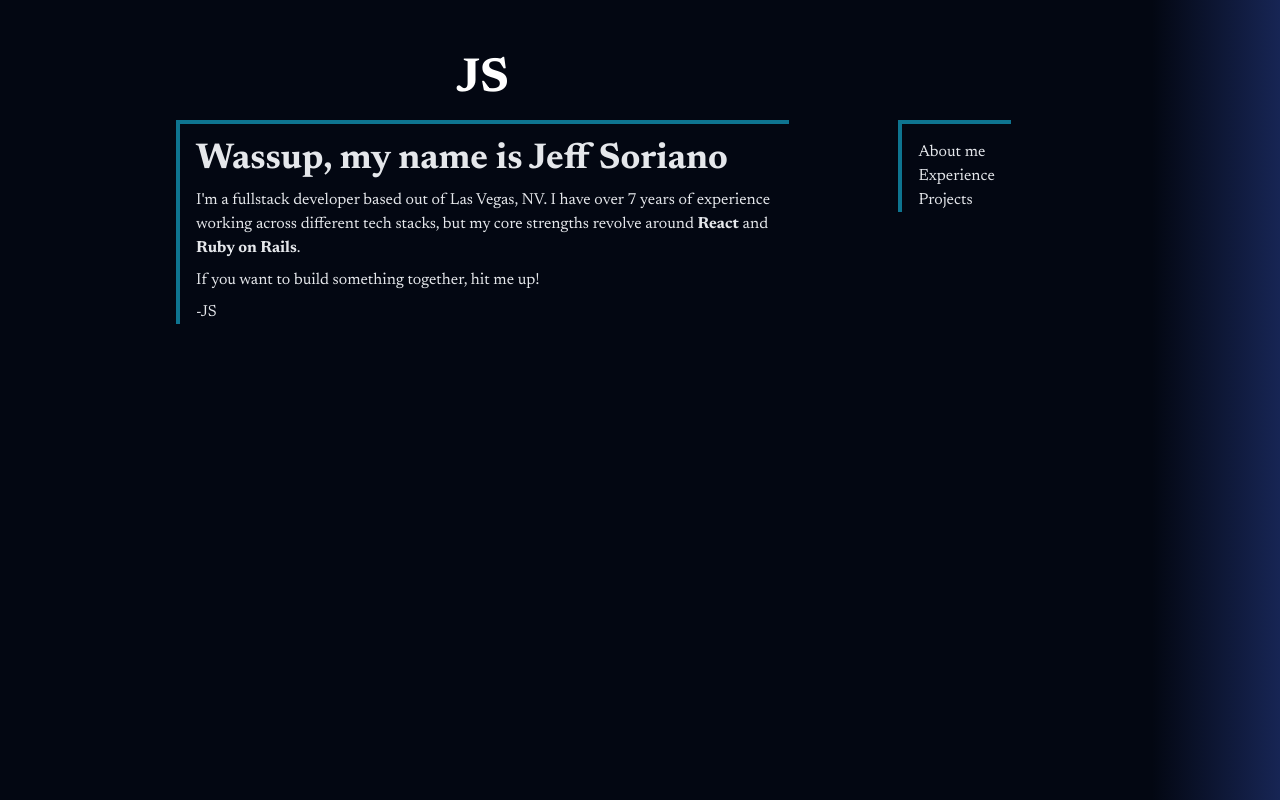
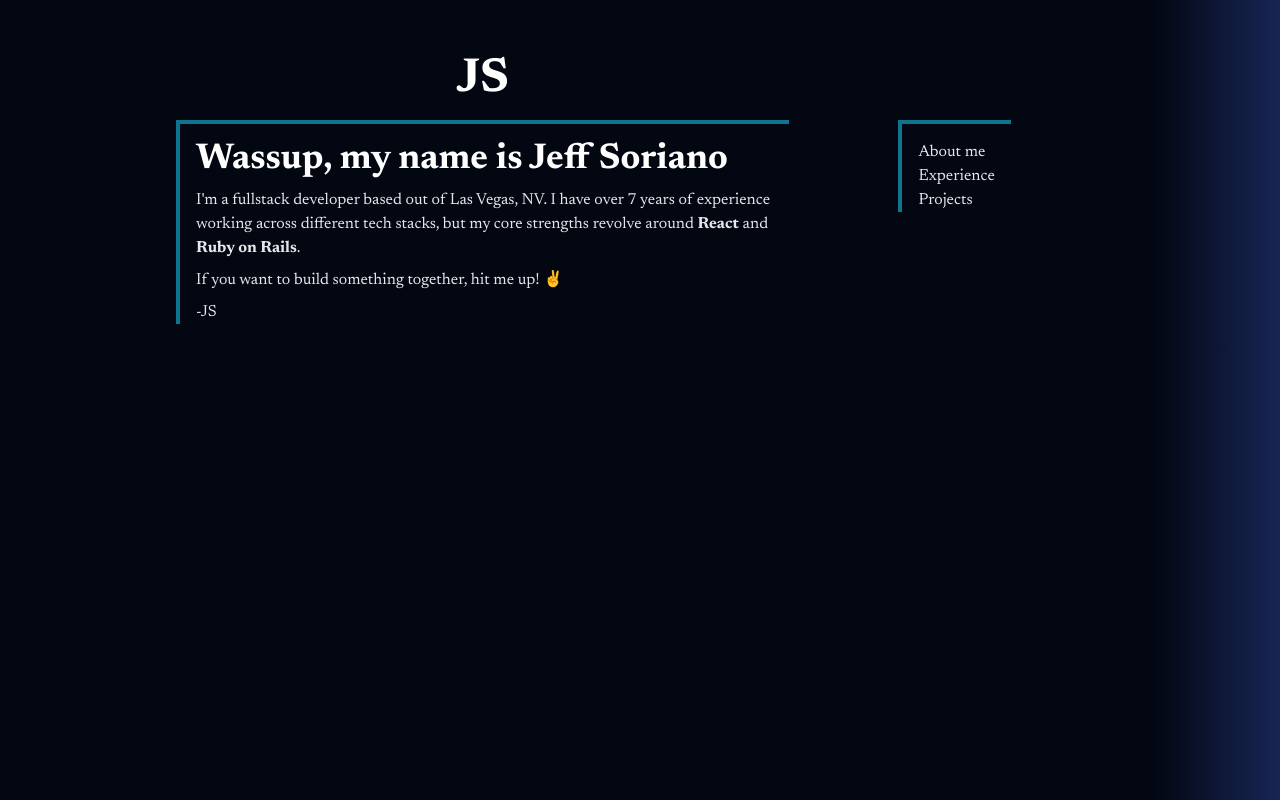
Before and after one commit to jeff-soriano/jeff-soriano.github.io, a Next.js app: page / in a window 1280 px wide. Built offline with nearby package versions, Linux system fonts and the light colour scheme.

Commit message:
Change heading colors

```diff
--- a/app/experience/boundless/page.tsx
+++ b/app/experience/boundless/page.tsx
@@ -4,7 +4,9 @@ export default function Boundless() {
   return (
     <section>
       <section className="mb-4">
-        <h1 className="text-3xl font-bold mb-2">Boundless Immigration</h1>
+        <h1 className="text-3xl font-bold mb-2 text-white">
+          Boundless Immigration
+        </h1>
 
         <p className="mb-2">
           At Boundless, I started out as a front-end engineer, but quickly grew
--- a/app/experience/components/GifSection.tsx
+++ b/app/experience/components/GifSection.tsx
@@ -9,7 +9,7 @@ interface Props {
 export default function GifSection({ children, gif, header }: Props) {
   return (
     <section className="mb-6">
-      <h2 className="text-xl font-bold mb-2">{header}</h2>
+      <h2 className="text-xl font-bold mb-2 text-white">{header}</h2>
       <Image
         priority
         className="mb-2"
--- a/app/experience/page.tsx
+++ b/app/experience/page.tsx
@@ -4,7 +4,7 @@ export default function Experience() {
   const externalLinkIconClasses = 'fa fa-external-link ml-2 fa-sm'
   return (
     <section>
-      <h2 className="text-3xl font-bold">Work experience</h2>
+      <h2 className="text-3xl font-bold text-white">Work experience</h2>
       <table className="table-auto border-separate border-spacing-y-4">
         <tbody>
           <tr>
--- a/app/page.tsx
+++ b/app/page.tsx
@@ -3,7 +3,9 @@ import Image from 'next/image'
 export default function Home() {
   return (
     <section>
-      <h1 className="text-4xl font-bold">Wassup, my name is Jeff Soriano</h1>
+      <h1 className="text-4xl font-bold text-white">
+        Wassup, my name is Jeff Soriano
+      </h1>
       <p className="mt-2">
         I'm a fullstack developer based out of Las Vegas, NV. I have over 7
         years of experience working across different tech stacks, but my core
@@ -11,7 +13,7 @@ export default function Home() {
         <strong>Ruby on Rails</strong>.
       </p>
       <p className="mt-2">
-        If you want to build something together, hit me up!
+        If you want to build something together, hit me up! ✌️
       </p>
       <p className="mt-2">-JS</p>
     </section>
--- a/app/side-projects/page.tsx
+++ b/app/side-projects/page.tsx
@@ -1,7 +1,7 @@
 export default function SideProjects() {
   return (
     <section>
-      <h1 className="text-3xl font-bold">Coming soon...</h1>
+      <h1 className="text-3xl font-bold text-white">Coming soon...</h1>
       <p className="mt-2">
         There's nothing yet here that accurately displays my current skills, but
         in the past I've built a simple CRUD app to document your pets using
```
